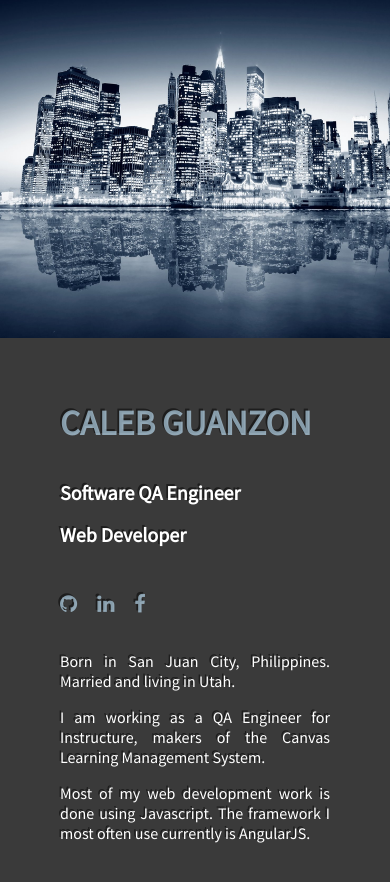
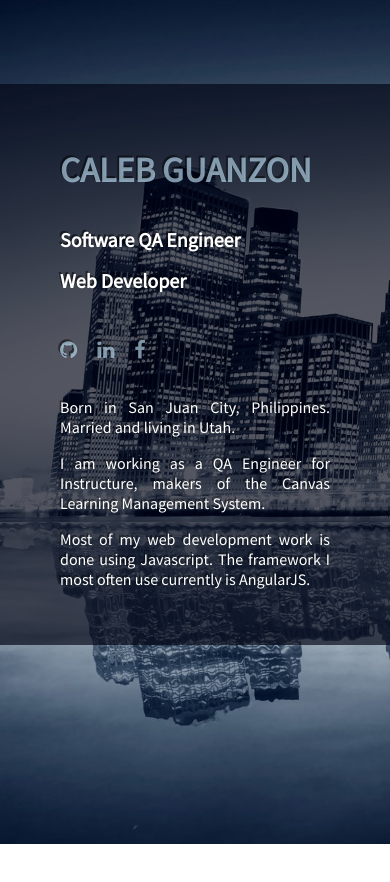
Before and after one commit to cguanzon/cguanzon.github.io, a plain HTML site: page index.html in a window 390 px wide. After the commit the page ends 844 px from the top, so only its background shows below. Drawn offline with Linux system fonts and the light colour scheme.

Commit message:
fixes landscape issue

```diff
--- a/style.css
+++ b/style.css
@@ -10,14 +10,10 @@ html{
 
 body{
 	font-size: 0.625em;
-}
-
-.splash{
 	background: url("./images/logo-huge.jpg") no-repeat;
+	-webkit-background-size: cover;
+  	-moz-background-size: cover;
 	background-size: cover;
-	height: 100%;
-	width: 100%;
-	z-index: -1;
 }
 
 a{
@@ -32,7 +28,7 @@ a{
 	top: 5em;
 	left:10em;
 	height: auto;
-	width: 75%;
+	width: 40%;
 	padding:4em 6em;
 	border-radius: 3%;
 	box-sizing: border-box;
@@ -80,21 +76,13 @@ a:hover{
 	color: hsla(191, 100%, 50%, 1);
 }
 
-@media screen and (min-width:0px) and (max-width:600px){
-	.splash{
-		background-size: cover;
-		height: 40%;
-		width: 100%;
-		z-index: -1;
-	}
-
+@media screen and (min-width:0px) and (max-width:873px){
 	.about-box{
-	top:0;
+	top:10%;
 	left:0;
-	background-color: #3a3a3a;
 	position: relative;
 	width: inherit;
-	padding:4em 6em;
+	padding:auto 6em;
 	box-sizing: border-box;
 	z-index: 0;
 	border-radius: 0;
```
